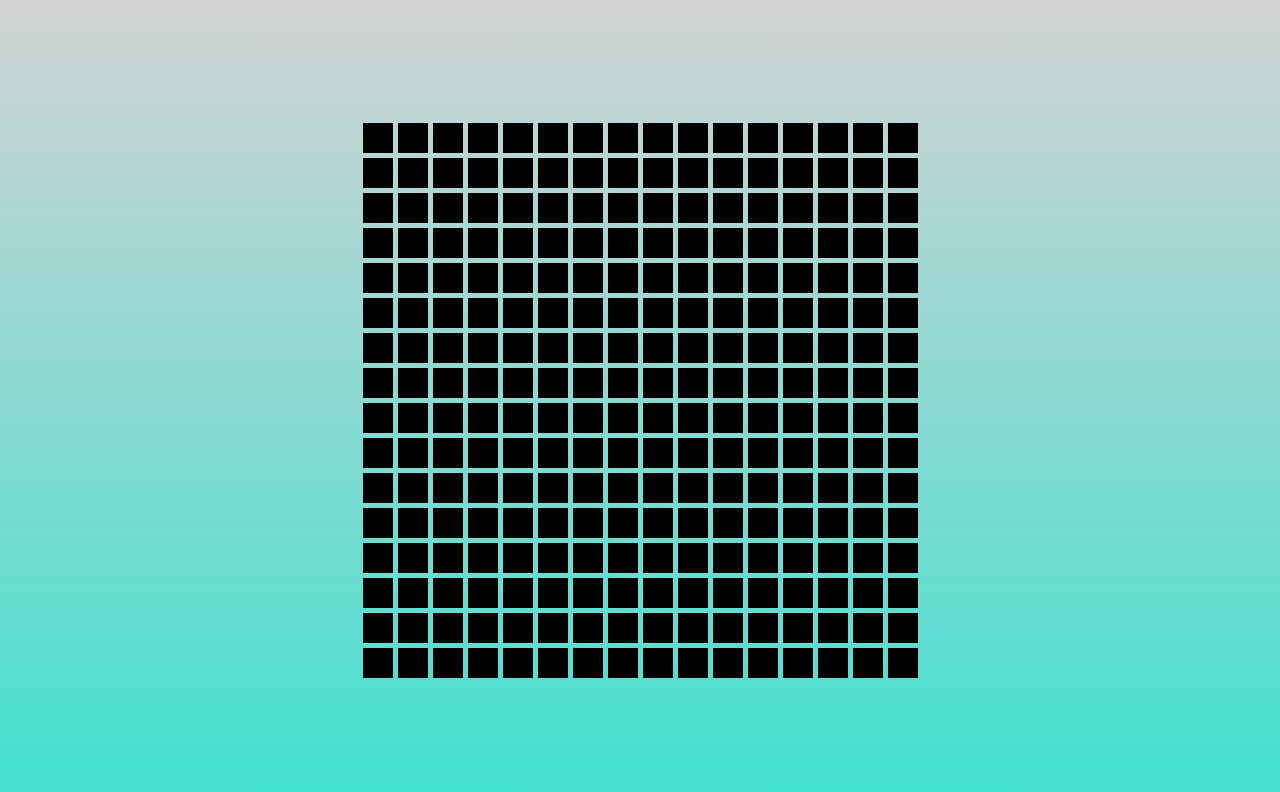
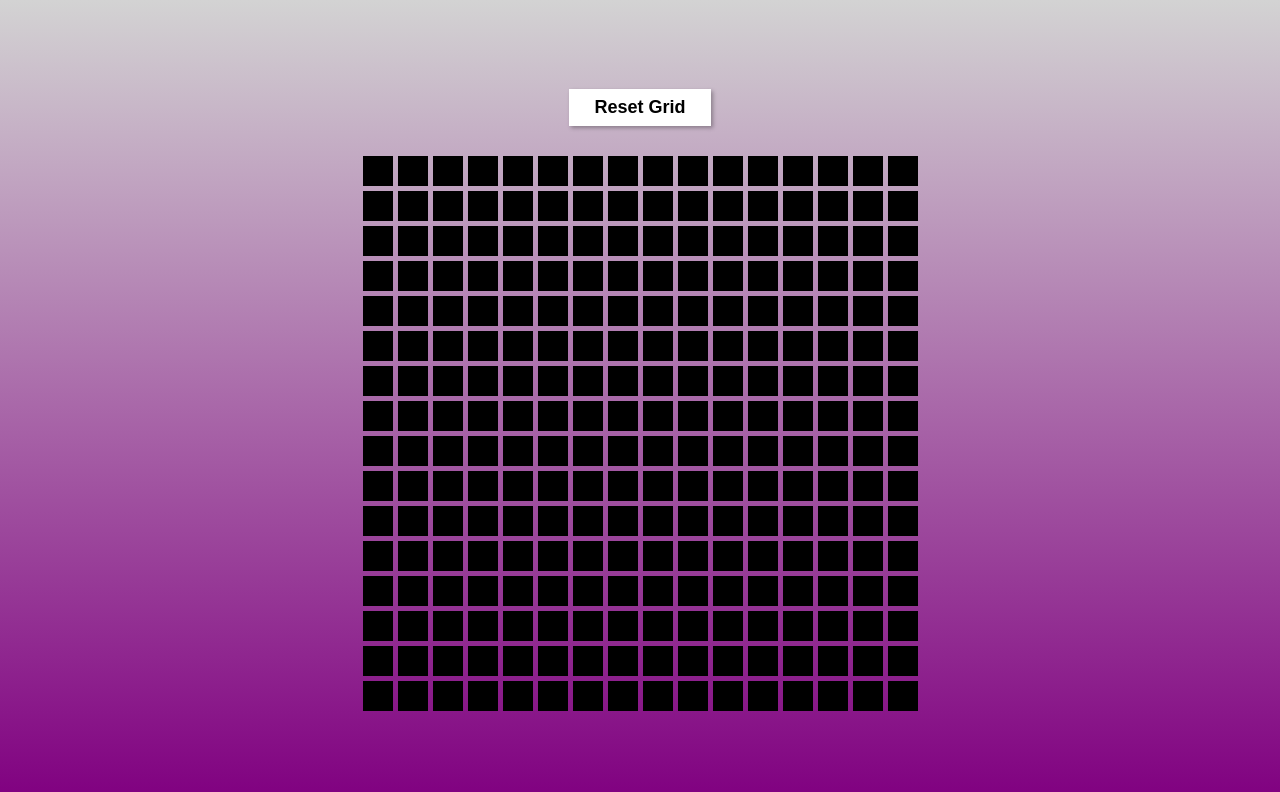
Before and after one commit to FriedAxons/Etch-a-Sketch, a plain HTML site: page index.html in a window 1280 px wide. Drawn offline with Linux system fonts and the light colour scheme.

Commit message:
Add button and begin styling button
Add a button on the top of the scren that when clicked will prompt the
user asking for a new number of squares per side for a new grid.
This commit only adds the button and begins styling it, but the
functionality is yet to be implemented.

```diff
--- a/index.html
+++ b/index.html
@@ -7,6 +7,7 @@
         <link rel="stylesheet" href="styles.css" />
     </head>
     <body>
+        <button id="reset-button">Reset Grid</button>
         <div id="container"></div>
         <script src="index.js"></script>
     </body>
--- a/styles.css
+++ b/styles.css
@@ -4,7 +4,7 @@ body {
     flex-direction: column;
     align-items: center;
     justify-content: center;
-    background: linear-gradient(to bottom, lightgray, turquoise);
+    background: linear-gradient(to bottom, lightgray, purple);
     min-height: 100vh;
 }
 
@@ -22,5 +22,16 @@ body {
 }
 
 .grid-square.hovered {
-    background-color: red;
+    background-color: white;
 }
+
+#reset-button {
+    background-color: white;
+    padding: 8px 25px;
+    margin-bottom: 30px;
+    border: none;
+    font-size: 18px;
+    font-weight: 700;
+    box-shadow: 2px 2px 4px rgba(0, 0, 0, 0.3);
+    cursor: pointer;
+}
```
